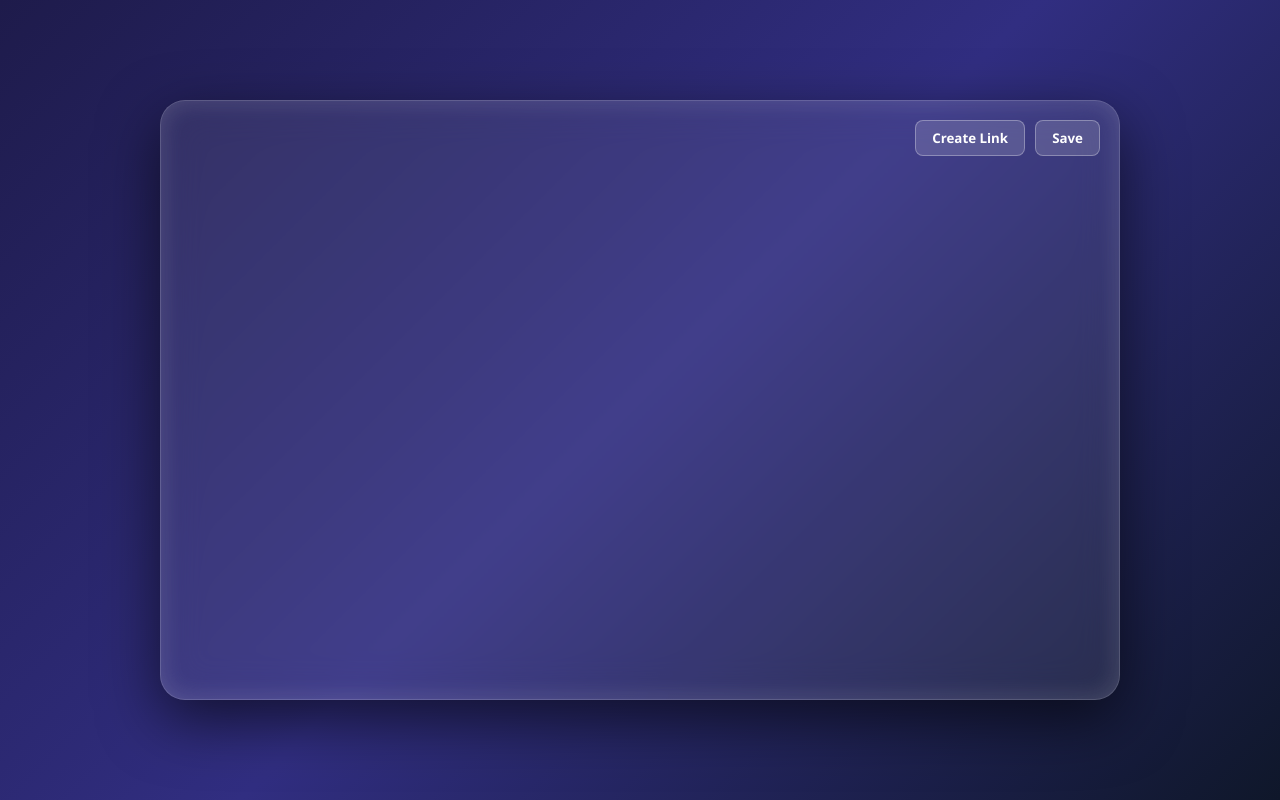
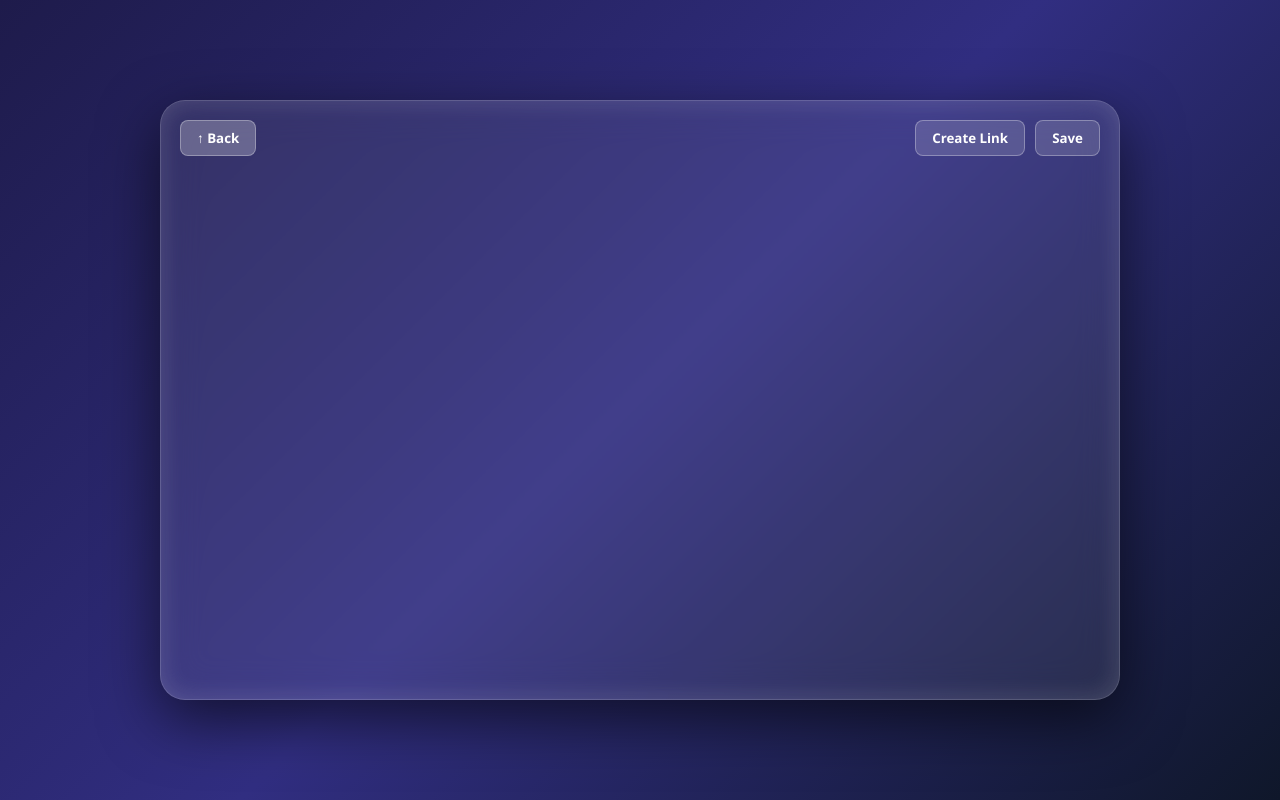
Before and after one commit to Abhi1289o/Mindmap, a React app in the folder frontend/: page /header in a window 1280 px wide. Built offline with nearby package versions, Linux system fonts and the light colour scheme; the HTML template or start-up script is replaced by a standard one.

Commit message:
changed some css and added the back button, next implement the backend for the back-button

```diff
--- a/frontend/src/components/GlassCard.jsx
+++ b/frontend/src/components/GlassCard.jsx
@@ -125,6 +125,10 @@ export default function GlassCard({ card_id: initialCardId, user_id }) {
     }
   };
 
+  const handleBack = () => {
+    return;
+  }
+
   return (
     <div className="glass-card-container">
       {/* Notification */}
@@ -148,6 +152,10 @@ export default function GlassCard({ card_id: initialCardId, user_id }) {
 
       {/* Buttons */}
       <div className="button-group">
+        <button className="back-button" onClick={handleBack}>
+          ↑ Back
+        </button>
+        <div></div>
         <button className="create-button" onClick={handleCreateLink}>
           Create Link
         </button>
--- a/frontend/src/styles/glasscard.css
+++ b/frontend/src/styles/glasscard.css
@@ -71,7 +71,7 @@
 }
 
 /* Save button on top-right corner */
-.save-button {
+.save-button, .create-button, .back-button {
   position: absolute;
   top: 20px;
   right: 20px;
@@ -87,38 +87,31 @@
   animation: fadeIn 0.6s ease;
 }
 
-.save-button:hover {
+.save-button:hover, .create-button:hover, .back-button {
   background-color: rgba(255, 255, 255, 0.25);
 }
 
 .create-button {
-  position: absolute;
-  top: 20px;
-  right: 20px;
-  z-index: 10;
-  padding: 8px 16px;
-  background-color: rgba(255, 255, 255, 0.15);
-  border: 1px solid rgba(255,255,255,0.3);
-  color: white;
-  border-radius: 8px;
-  cursor: pointer;
-  font-weight: bold;
-
-  animation: fadeIn 0.6s ease;
-}
-
-.create-button:hover {
-  background-color: rgba(255, 255, 255, 0.25);
+  margin-left: auto;
 }
 
 .button-group {
   position: absolute;
   top: 20px;
+  left: 20px;
   right: 20px;
   display: flex;
-  gap: 10px; /* space between buttons */
+  align-items: center;
+  gap: 10px;
 }
 
-.save-button, .create-button {
+.save-button, .create-button, .back-button {
   position: static; /* remove absolute inside the flex container */
 }
+
+h1 {
+  text-align: center;      /* center horizontally */
+  word-wrap: break-word;   /* allow long words to wrap */
+  overflow-wrap: break-word; /* modern equivalent */
+  white-space: normal;     /* ensure wrapping is allowed */
+}
```
